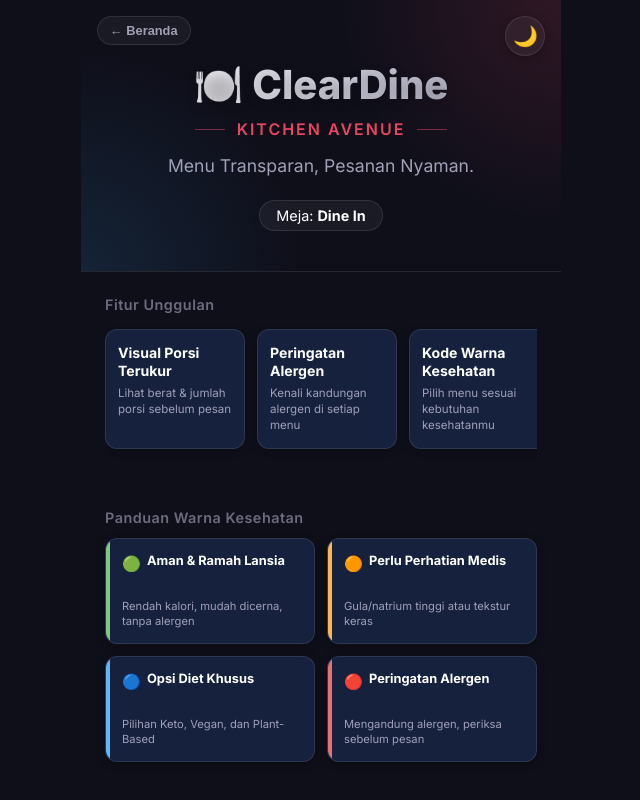
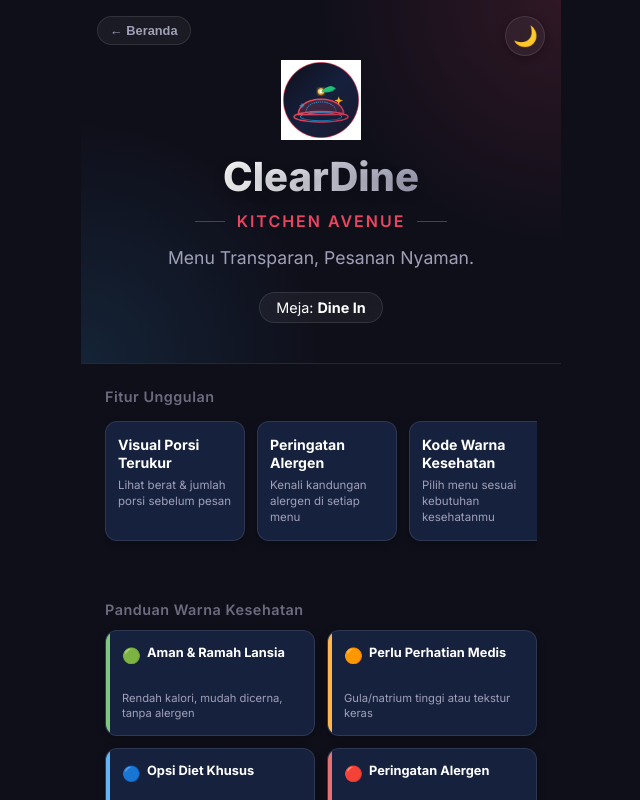
Before and after one commit to ZynxZyn/cleardine, a React (Vite) app: page /order in a window 1280 px wide. Shown: the top 800 px of the page, without its empty margins (319-959 px from the left). Built offline with nearby package versions, Linux system fonts and the light colour scheme.

Commit message:
Replace-plate-emojis-with-dynamic-light-dark-ClearDine-logos-and-add-favicon

```diff
--- a/index.html
+++ b/index.html
@@ -6,6 +6,7 @@
     <meta name="viewport" content="width=device-width, initial-scale=1.0" />
     <meta name="description" content="ClearDine — Kitchen Avenue Digital Menu Kiosk" />
     <title>ClearDine — Kitchen Avenue</title>
+    <link rel="icon" type="image/png" href="/images/logo-dark.png" />
     <link rel="preconnect" href="https://fonts.googleapis.com">
     <link rel="preconnect" href="https://fonts.gstatic.com" crossorigin>
     <link href="https://fonts.googleapis.com/css2?family=Inter:wght@300;400;500;600;700;800;900&display=swap" rel="stylesheet">
--- a/src/components/ThemeToggle/ThemeToggle.jsx
+++ b/src/components/ThemeToggle/ThemeToggle.jsx
@@ -15,6 +15,7 @@ const ThemeToggle = () => {
       document.body.classList.remove('light-mode');
       localStorage.setItem('theme', 'dark');
     }
+    window.dispatchEvent(new Event('theme-change'));
   }, [isLightMode]);
 
   const handleToggle = () => {
--- a/src/pages/HomePage/HomePage.css
+++ b/src/pages/HomePage/HomePage.css
@@ -62,10 +62,23 @@
   font-size: 2.5rem;
   font-weight: 800;
   margin: 0 0 10px 0;
+  display: flex;
+  flex-direction: column;
+  align-items: center;
+  gap: 12px;
+}
+
+.hero-logo span {
   background: linear-gradient(to right, #fff, #a0a0b8);
   -webkit-background-clip: text;
   -webkit-text-fill-color: transparent;
   text-shadow: 0 4px 12px rgba(0,0,0,0.2);
+}
+
+.hero-logo-img {
+  width: 80px;
+  height: 80px;
+  object-fit: contain;
 }
 
 .hero-subtitle {
@@ -273,11 +286,12 @@
 }
 
 /* Light Mode Overrides */
-body.light-mode .hero-logo {
+body.light-mode .hero-logo span {
   background: none;
   -webkit-background-clip: unset;
   -webkit-text-fill-color: var(--text-primary);
   background-clip: unset;
+  color: var(--text-primary);
 }
 
 body.light-mode .back-to-landing-btn:hover {
--- a/src/pages/HomePage/HomePage.jsx
+++ b/src/pages/HomePage/HomePage.jsx
@@ -13,8 +13,17 @@ const HomePage = () => {
   const [isCartOpen, setIsCartOpen] = useState(false);
   const navigate = useNavigate();
   const [searchParams] = useSearchParams();
+  const [theme, setTheme] = useState(() => localStorage.getItem('theme') || 'dark');
 
   const tableNo = searchParams.get('table') || 'Dine In';
+
+  useEffect(() => {
+    const handleThemeChange = () => {
+      setTheme(localStorage.getItem('theme') || 'dark');
+    };
+    window.addEventListener('theme-change', handleThemeChange);
+    return () => window.removeEventListener('theme-change', handleThemeChange);
+  }, []);
 
   useEffect(() => {
     const loadRestaurants = async () => {
@@ -69,7 +78,14 @@ const HomePage = () => {
       <div className="hero-section">
         <div className="hero-bg"></div>
         <div className="hero-content reveal reveal-active">
-          <h1 className="hero-logo">🍽️ ClearDine</h1>
+          <h1 className="hero-logo">
+            <img
+              src={theme === 'light' ? '/images/logo-light.png' : '/images/logo-dark.png'}
+              alt="ClearDine Logo"
+              className="hero-logo-img"
+            />
+            <span>ClearDine</span>
+          </h1>
           <div className="hero-subtitle">
             <span className="line"></span>
             <span>Kitchen Avenue</span>
--- a/src/pages/LandingPage/LandingPage.css
+++ b/src/pages/LandingPage/LandingPage.css
@@ -117,10 +117,12 @@
   animation: slideUp 0.6s ease 0.3s both;
 }
 
-.lp-logo-icon {
+.lp-logo-img {
   display: block;
-  font-size: 3.2rem;
-  margin-bottom: 8px;
+  width: 96px;
+  height: 96px;
+  object-fit: contain;
+  margin: 0 auto 12px;
 }
 
 .lp-tagline {
--- a/src/pages/LandingPage/LandingPage.jsx
+++ b/src/pages/LandingPage/LandingPage.jsx
@@ -1,4 +1,4 @@
-import React, { useState } from 'react';
+import React, { useState, useEffect } from 'react';
 import { useNavigate } from 'react-router-dom';
 import ThemeToggle from '../../components/ThemeToggle/ThemeToggle';
 import './LandingPage.css';
@@ -7,6 +7,15 @@ const LandingPage = () => {
   const navigate = useNavigate();
   const [showTableModal, setShowTableModal] = useState(false);
   const [tableInput, setTableInput] = useState('');
+  const [theme, setTheme] = useState(() => localStorage.getItem('theme') || 'dark');
+
+  useEffect(() => {
+    const handleThemeChange = () => {
+      setTheme(localStorage.getItem('theme') || 'dark');
+    };
+    window.addEventListener('theme-change', handleThemeChange);
+    return () => window.removeEventListener('theme-change', handleThemeChange);
+  }, []);
 
   const handleOrderNow = () => {
     setShowTableModal(true);
@@ -38,7 +47,11 @@ const LandingPage = () => {
         <div className="lp-hero-content">
           <div className="lp-badge">Kitchen Avenue</div>
           <h1 className="lp-title">
-            <span className="lp-logo-icon">🍽️</span>
+            <img
+              src={theme === 'light' ? '/images/logo-light.png' : '/images/logo-dark.png'}
+              alt="ClearDine Logo"
+              className="lp-logo-img"
+            />
             ClearDine
           </h1>
           <p className="lp-tagline">Menu Transparan, Pesanan Nyaman.</p>
```
Also changed, not shown: public/images/logo-dark.png (added), public/images/logo-light.png (added).
